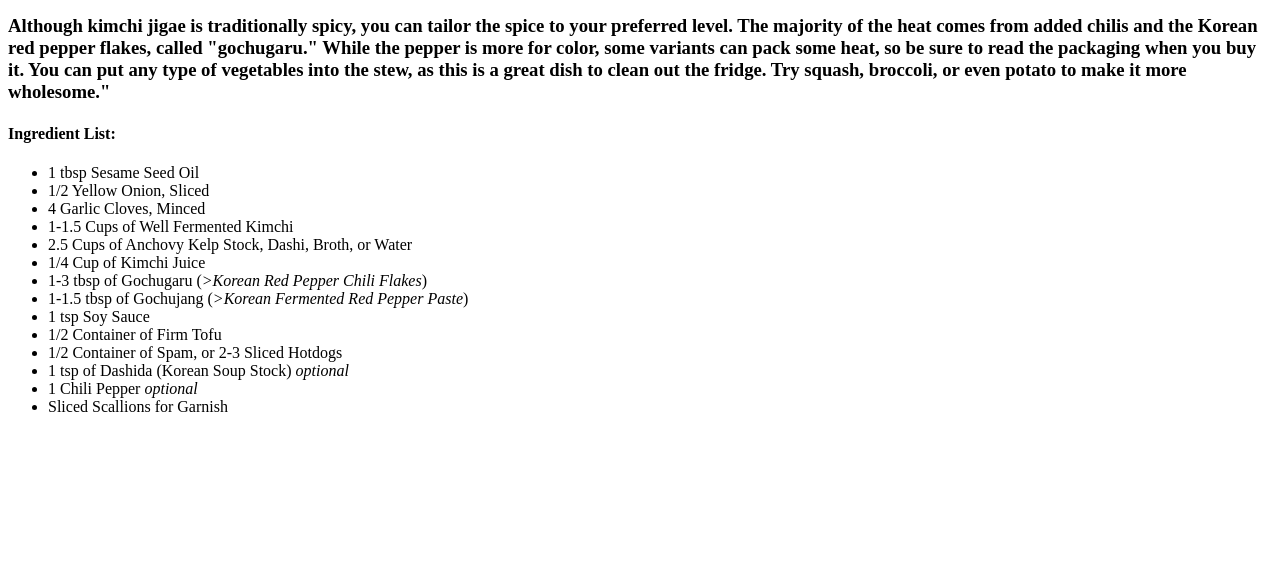
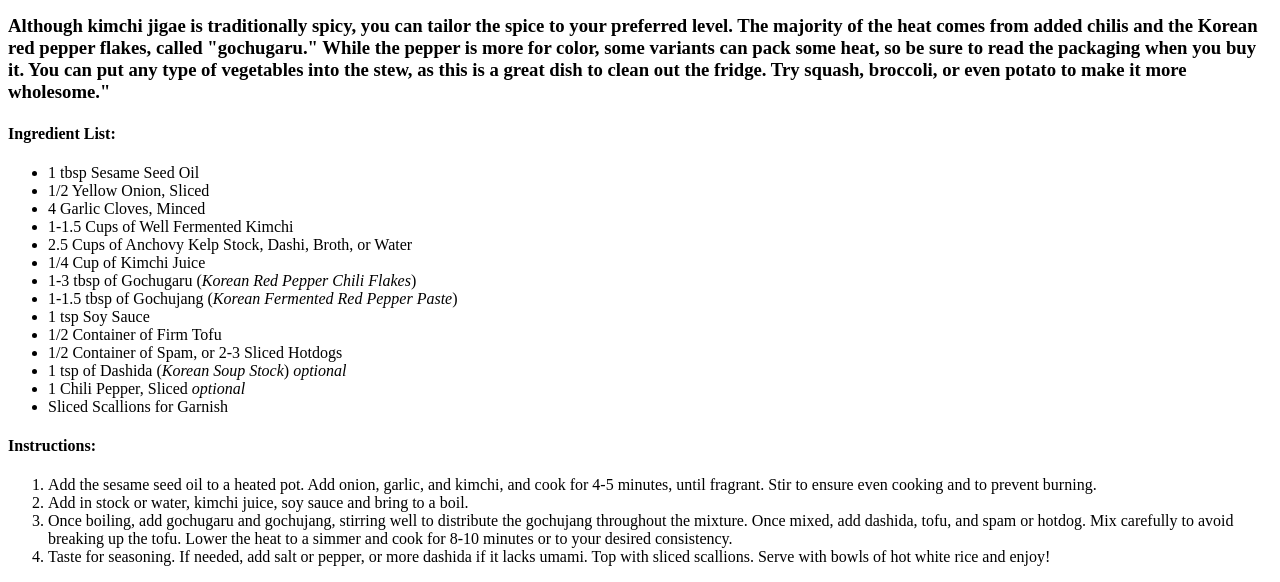
Before and after one commit to sgamble32/odin-recipes, a plain HTML site: page kimchi-jigae.html in a window 1280 px wide. Shown: the part 607-1189 px from the top of the page. Before the commit the page ends 1039 px from the top, so only its background shows below. Drawn offline with Linux system fonts and the light colour scheme.

Commit message:
Update kimchi-jigae.html and edit typos

```diff
--- a/kimchi-jigae.html
+++ b/kimchi-jigae.html
@@ -25,15 +25,25 @@
             <li>1-1.5 Cups of Well Fermented Kimchi</li>
             <li>2.5 Cups of Anchovy Kelp Stock, Dashi, Broth, or Water</li>
             <li>1/4 Cup of Kimchi Juice</li>
-            <li>1-3 tbsp of Gochugaru (<em>>Korean Red Pepper Chili Flakes</em>)</li>
-            <li>1-1.5 tbsp of Gochujang (<em>>Korean Fermented Red Pepper Paste</em>)</li>
+            <li>1-3 tbsp of Gochugaru (<em>Korean Red Pepper Chili Flakes</em>)</li>
+            <li>1-1.5 tbsp of Gochujang (<em>Korean Fermented Red Pepper Paste</em>)</li>
             <li>1 tsp Soy Sauce</li>
             <li>1/2 Container of Firm Tofu</li>
             <li>1/2 Container of Spam, or 2-3 Sliced Hotdogs</li>
-            <li>1 tsp of Dashida (Korean Soup Stock) <em>optional</em></li>
-            <li>1 Chili Pepper <em>optional</em></li>
+            <li>1 tsp of Dashida (<em>Korean Soup Stock</em>) <em>optional</em></li>
+            <li>1 Chili Pepper, Sliced <em>optional</em></li>
             <li>Sliced Scallions for Garnish</li>
         </ul>
 
+        <p><h4>Instructions:</h4></p>
+        <ol>
+            <li>Add the sesame seed oil to a heated pot. Add onion, garlic, and kimchi, and cook for 4-5 minutes, until fragrant. Stir to ensure even cooking and to
+                prevent burning.</li>
+            <li>Add in stock or water, kimchi juice, soy sauce and bring to a boil.</li>
+            <li>Once boiling, add gochugaru and gochujang, stirring well to distribute the gochujang throughout the mixture. Once mixed, add dashida, tofu, and spam
+                or hotdog. Mix carefully to avoid breaking up the tofu. Lower the heat to a simmer and cook for 8-10 minutes or to your desired consistency.</li>
+            <li>Taste for seasoning. If needed, add salt or pepper, or more dashida if it lacks umami. Top with sliced scallions. Serve with bowls of hot white rice and enjoy!</li>
+        </ol>
+
 </body>
 </html>
```
